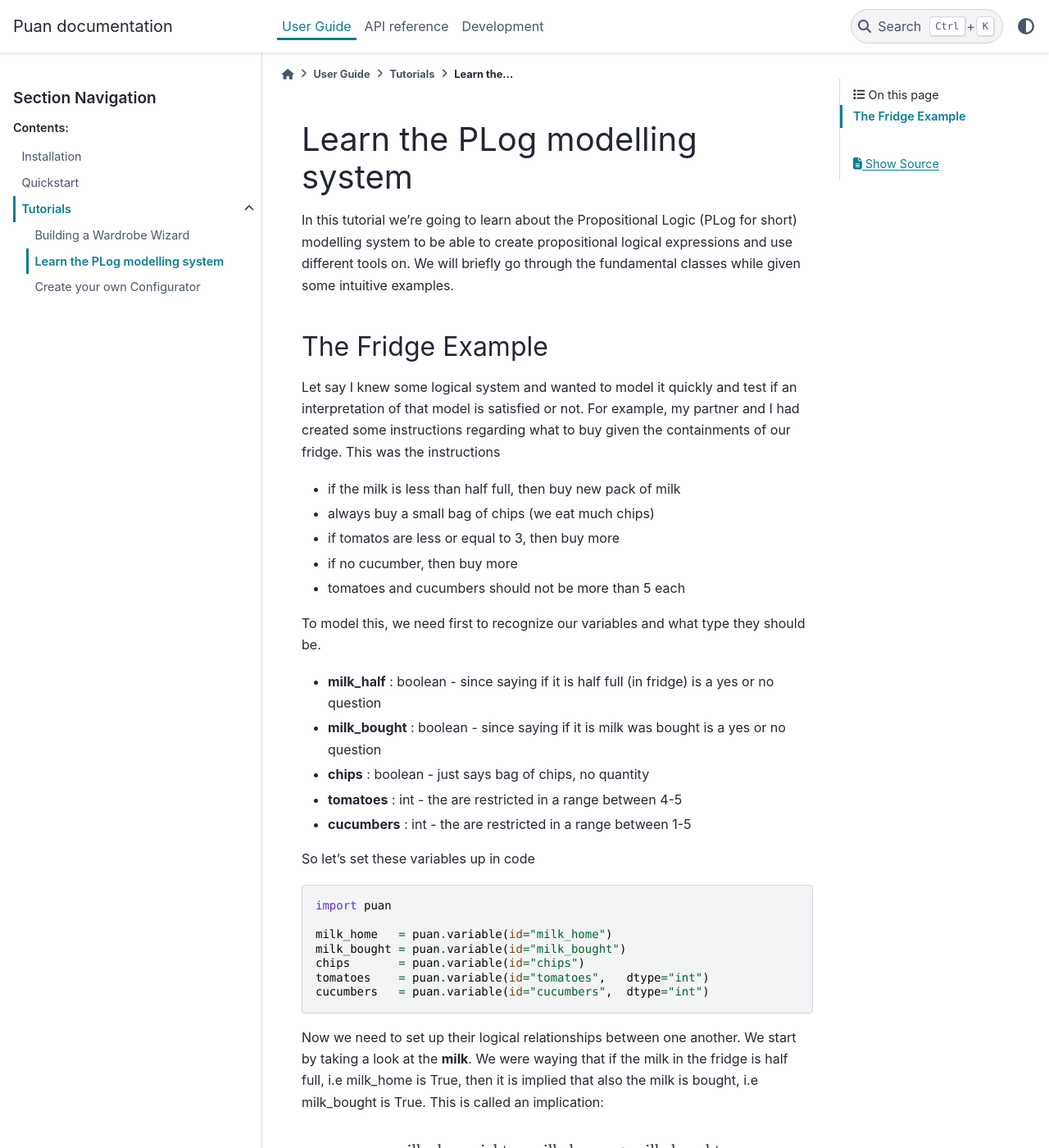
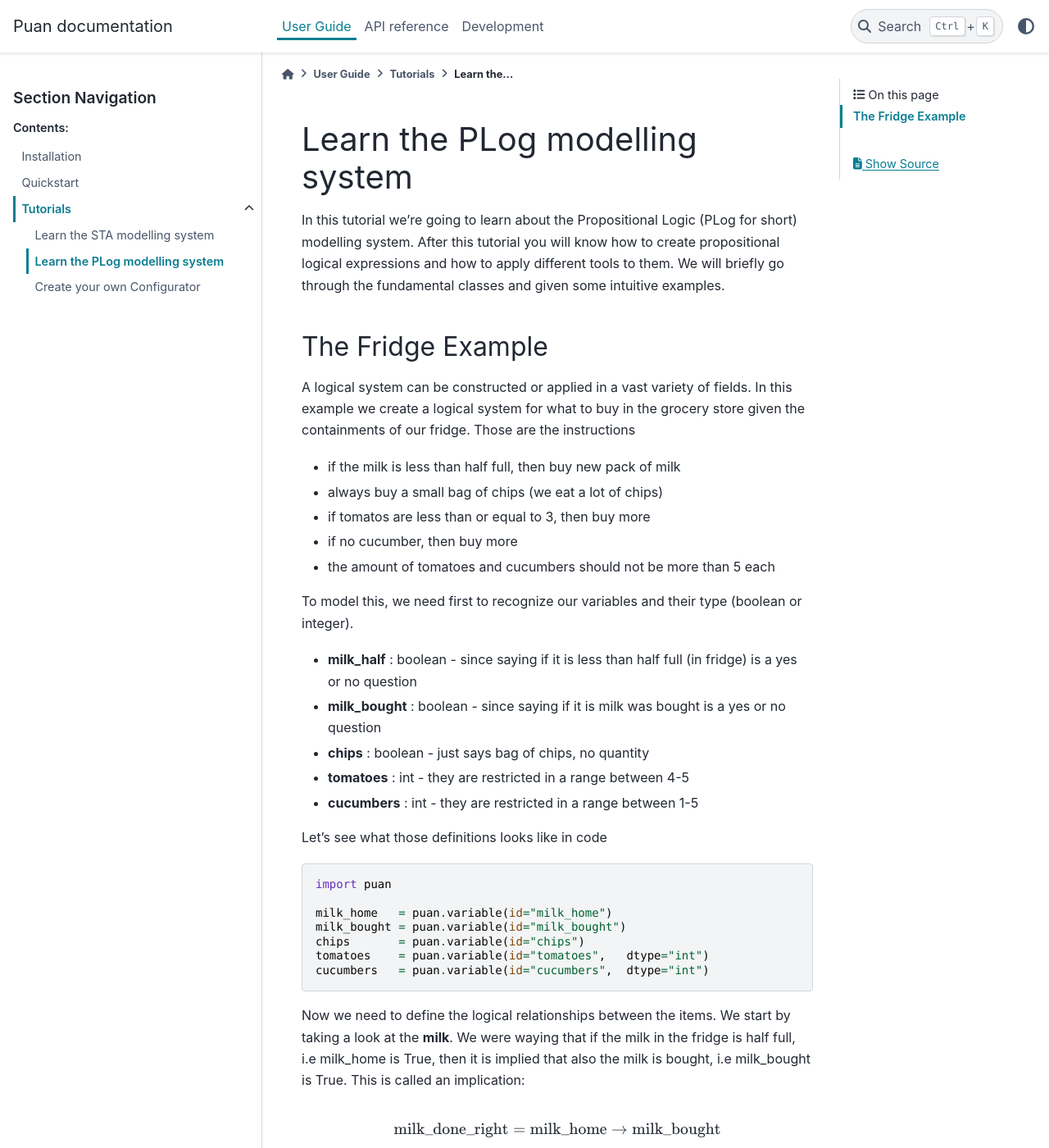
Before and after one commit to ourstudio-se/puan-python, a Sphinx documentation site: the page built from docs/source/guide/tutorials/plog-model.rst, in a window 1280 px wide and 1400 px high. Shown: the whole window at 82% size. Built offline with Sphinx 7.4.7 and the PyData theme 0.15.4, drawn with Linux system fonts in a browser that asks for light colours; some of the changed text lies outside the part shown.

Commit message:
Updates to tutorials

```diff
--- a/docs/source/guide/tutorials/plog-model.rst
+++ b/docs/source/guide/tutorials/plog-model.rst
@@ -1,31 +1,32 @@
+.. _plog-model:
+
 Learn the PLog modelling system
 ===============================
-In this tutorial we're going to learn about the Propositional Logic (PLog for short) modelling system
-to be able to create propositional logical expressions and use different tools on. We will briefly go through
-the fundamental classes while given some intuitive examples.
+In this tutorial we're going to learn about the Propositional Logic (PLog for short) modelling system.
+After this tutorial you will know how to create propositional logical expressions and how to apply different tools to them. We will briefly go through
+the fundamental classes and given some intuitive examples.
 
 
 The Fridge Example
 ------------------
-Let say I knew some logical system and wanted to model it quickly and test if an interpretation of that model
-is satisfied or not. For example, my partner and I had created some instructions regarding what to buy given the containments
-of our fridge. This was the instructions
+A logical system can be constructed or applied in a vast variety of fields. In this example we create a logical system
+for what to buy in the grocery store given the containments of our fridge. Those are the instructions
 
 - if the milk is less than half full, then buy new pack of milk
-- always buy a small bag of chips (we eat much chips)
-- if tomatos are less or equal to 3, then buy more
+- always buy a small bag of chips (we eat a lot of chips)
+- if tomatos are less than or equal to 3, then buy more
 - if no cucumber, then buy more
-- tomatoes and cucumbers should not be more than 5 each
+- the amount of tomatoes and cucumbers should not be more than 5 each
 
-To model this, we need first to recognize our variables and what type they should be.
+To model this, we need first to recognize our variables and their type (boolean or integer).
 
-- **milk_half**     : boolean   - since saying if it is half full (in fridge) is a yes or no question
+- **milk_half**     : boolean   - since saying if it is less than half full (in fridge) is a yes or no question
 - **milk_bought**   : boolean   - since saying if it is milk was bought is a yes or no question
 - **chips**         : boolean   - just says bag of chips, no quantity
-- **tomatoes**      : int       - the are restricted in a range between 4-5
-- **cucumbers**     : int       - the are restricted in a range between 1-5
+- **tomatoes**      : int       - they are restricted in a range between 4-5
+- **cucumbers**     : int       - they are restricted in a range between 1-5
 
-So let's set these variables up in code
+Let's see what those definitions looks like in code
 
 .. code:: python
 
@@ -37,7 +38,7 @@
     tomatoes    = puan.variable(id="tomatoes",   dtype="int")
     cucumbers   = puan.variable(id="cucumbers",  dtype="int")
 
-Now we need to set up their logical relationships between one another. We start by taking a look at the **milk**.
+Now we need to define the logical relationships between the items. We start by taking a look at the **milk**.
 We were waying that if the milk in the fridge is half full, i.e milk_home is True, then it is implied that also the milk is bought, i.e milk_bought is True.
 This is called an implication:
 
@@ -45,11 +46,11 @@
 
    \text{milk_done_right} = \text{milk_home} \rightarrow \text{milk_bought}
 
-There is a proposition class for this expression called `:class: puan.logic.plog.Imply` and it exist to model an implication.
-The `Imply` proposition is another essential class in the plog system and it has two properties; a condition and a consequence.
-The operator says the relationship between the condition and the consequence. For instance, it can say *if milk is half* (condition), then buy more milk (consequence).
+There is a proposition class for this expression called :class:`puan.logic.plog.Imply` which models an implication.
+The implication-proposition has two properties; a condition and a consequence where imply is the relation between the condition and the consequence.
+For instance, we can define *if milk is half* (condition), then buy more milk (consequence).
 
-So now, let's put it into code.
+Let's put it into code.
 
 .. code:: python
 
@@ -61,10 +62,11 @@
         variable="milk_done_right"
     )
 
-*Note that the `id` here is optional and not necessarily used.*
+*Note that the `id` is optional and could be left empty.*
 
-The tomatoes and cucumbers are limited by some integers. Both the number of tomatoes and cucumbers must not be larger than 5.
-And the number of tomatoes should not be less than 2. To model this we do the following
+The number of tomatoes and cucumbers must not be larger than 5 each, and the number of tomatoes should not be less than 2.
+We model this using the proposition classes :class:`puan.logic.plog.AtLeast` and :class:`puan.logic.plog.AtMost`.
+Those classes takes ``proposition`` as input together with a ``value`` defining the upper and lower bound of the propostion respectively.
 
 .. code:: python
 
@@ -78,12 +80,13 @@
     # cucumbers more or equal to 1
     cucumbers_ge_one = pg.AtLeast(propositions=[cucumbers], value=1, variable="cucumbers_ge_one")
 
-Now if all of these variables are true, then it means that number of tomatoes are between 4-5 and number of cucumbers between 1-5.
-To tie these two expressions we need to plug them into an `Imply` proposition.
+Now if all of these variables are true, then it means that number of tomatoes is between 4-5 and number of cucumbers is between 1-5.
+To tie these two expressions we need to plug them into a so called All-proposition.
+*Note that the All-proposition is a special case of the AtLeast-proposition*.
 
 .. code:: python
 
-    vegestables_ok = pg.All(
+    vegetables_ok = pg.All(
         tomatoes_ge_four,
         tomatoes_le_five,
         cucumbers_le_five,
@@ -102,12 +105,14 @@
         variable="fridge"
     )
 
-And imagine now that we are going to the store and notice what we have in the fridge:
+*Note how we can create propositions by combining booleans like chips_is_true with more advanced propositions, such as the vegetables_ok, to create a logical system*.
+
+Now it's time to see what we have in the fridge:
 
 - milk is less than half full
 - we have two tomatoes and no cucumbers
 
-we go to the store and check our model with the current shopping cart after we added two tomatoes and one cucumber:
+We head to the store and check our model with the current shopping cart after we added two tomatoes:
 
 .. code:: python
 
@@ -140,4 +145,4 @@
     print(fridge_model.evaluate(new_cart))
     # >>> True
 
-And now we are ready to checkout and go home.
+The model is satisfied and we are ready to checkout and go home.
```
Also changed, not shown: other parts of docs/source/guide/tutorials/plog-model.rst (+1 -1 lines), docs/source/guide/tutorials/configurator.rst (+34 -20 lines), docs/source/guide/tutorials/sta-model.rst (+95 -49 lines), 1 other file.
